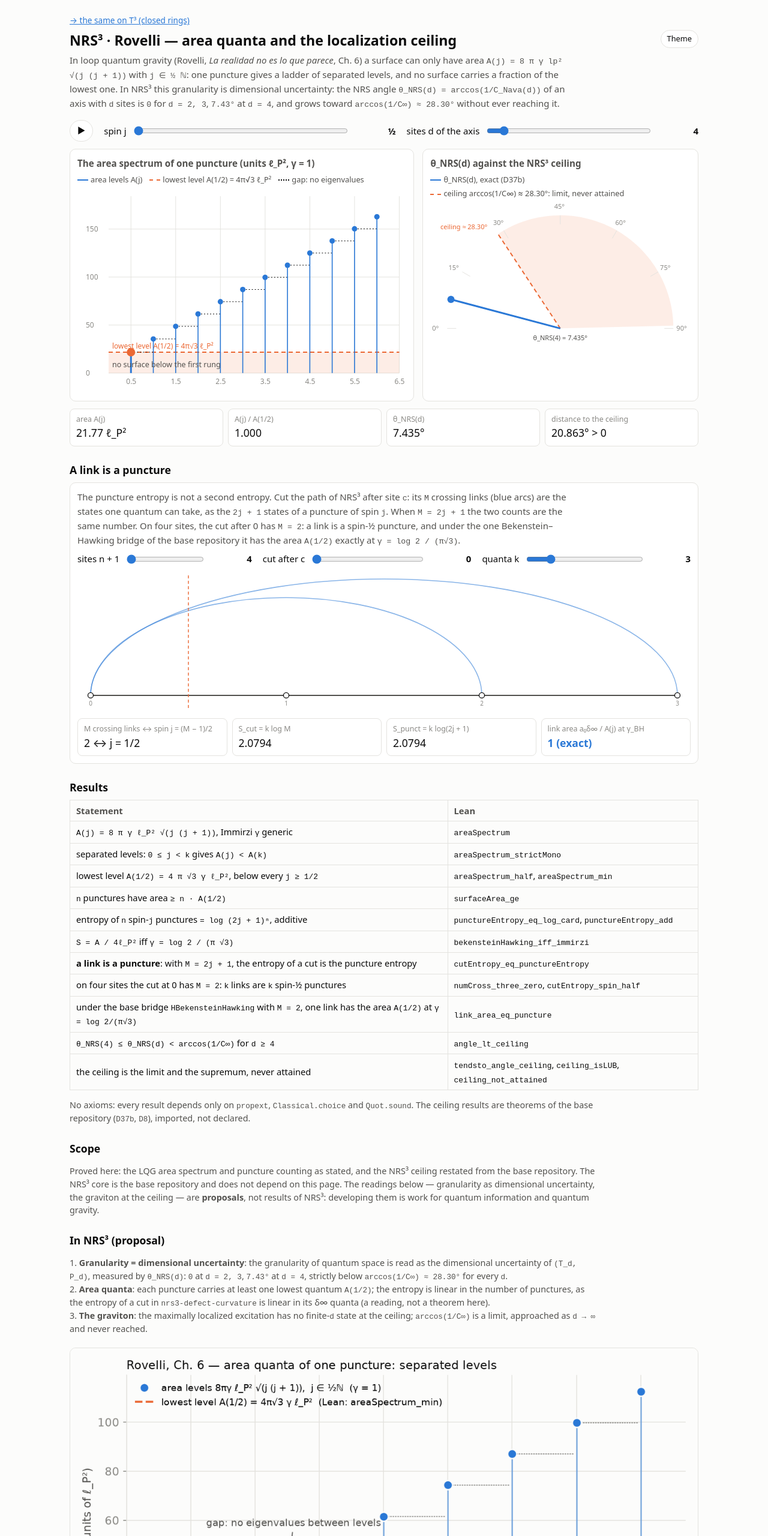
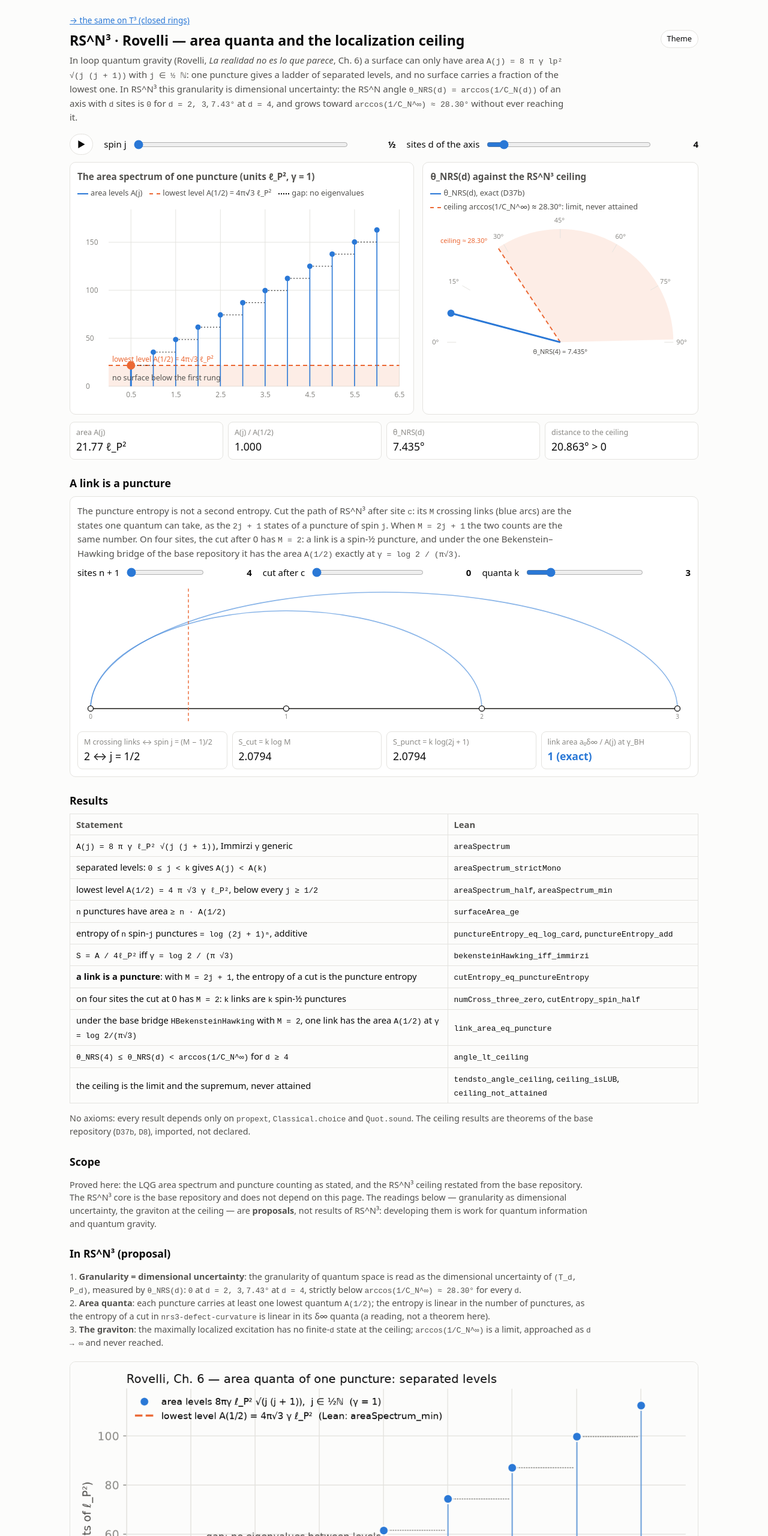
Before and after one commit to naype888-cloud/nrs3-rovelli-lqg, a plain HTML site: page docs/index.html in a window 1280 px wide. Shown: the top 2560 px of the page at 60% size. Drawn offline with Linux system fonts and the light colour scheme.

Commit message:
docs: RS^N naming in prose; constants C_N and C_N^∞
Prose, READMEs and pages only: identifiers, imports, namespaces, repository names, URLs and the license are unchanged.

Co-Authored-By: Claude Sonnet 5.5 <noreply@anthropic.com>
Claude-Session: https://claude.ai/code/session_013BSiozVScgjxrxLQSEaaov

```diff
--- a/docs/index.html
+++ b/docs/index.html
@@ -3,8 +3,8 @@
 <head>
 <meta charset="utf-8">
 <meta name="viewport" content="width=device-width, initial-scale=1">
-<title>NRS³ · Rovelli — area quanta and the localization ceiling</title>
-<meta name="description" content="The LQG area spectrum 8πγ lp²√(j(j+1)) is a ladder of isolated levels — no surface below one quantum. In NRS³ the localization angle θ(ψ) is capped by arccos(1/C∞) ≈ 28.30°; the ceiling is a limit no axis reaches. Horizon entropy by counting punctures fixes the Immirzi parameter.">
+<title>RS^N³ · Rovelli — area quanta and the localization ceiling</title>
+<meta name="description" content="The LQG area spectrum 8πγ lp²√(j(j+1)) is a ladder of isolated levels — no surface below one quantum. In RS^N³ the localization angle θ(ψ) is capped by arccos(1/C_N^∞) ≈ 28.30°; the ceiling is a limit no axis reaches. Horizon entropy by counting punctures fixes the Immirzi parameter.">
 <style>
   :root { --bg: #fcfcfb; --panel: #fff; --ink: #0b0b0b; --ink2: #52514e; --muted: #8a8985;
     --grid: #e4e3df; --blue: #2a78d6; --orange: #eb6834; --soft: rgba(235,104,52,.12); }
@@ -54,14 +54,14 @@
 <main>
   <p style="margin:0 0 6px;font-size:.85rem"><a href="t3.html">→ the same on T³ (closed rings)</a></p>
   <button class="theme" id="theme" type="button" aria-label="Toggle dark mode">Theme</button>
-  <h1>NRS³ · Rovelli — area quanta and the localization ceiling</h1>
+  <h1>RS^N³ · Rovelli — area quanta and the localization ceiling</h1>
   <p class="lead">In loop quantum gravity (Rovelli, <i>La realidad no es lo que parece</i>, Ch. 6)
     a surface can only have area <code>A(j) = 8 π γ lp² √(j (j + 1))</code> with
     <code>j ∈ ½ ℕ</code>: one puncture gives a ladder of separated levels, and no surface carries
-    a fraction of the lowest one. In NRS³ this granularity is dimensional uncertainty: the NRS
-    angle <code>θ_NRS(d) = arccos(1/C_Nava(d))</code> of an axis with <code>d</code> sites is
+    a fraction of the lowest one. In RS^N³ this granularity is dimensional uncertainty: the RS^N
+    angle <code>θ_NRS(d) = arccos(1/C_N(d))</code> of an axis with <code>d</code> sites is
     <code>0</code> for <code>d = 2, 3</code>, <code>7.43°</code> at <code>d = 4</code>, and grows toward
-    <code>arccos(1/C∞) ≈ 28.30°</code> without ever reaching it.</p>
+    <code>arccos(1/C_N^∞) ≈ 28.30°</code> without ever reaching it.</p>
 
   <div class="controls">
     <button type="button" id="play" aria-label="Play">▶</button>
@@ -76,10 +76,10 @@
         <span><span class="sw" style="border-color:var(--orange);border-top-style:dashed"></span>lowest level A(1/2) = 4π√3 ℓ_P²</span>
         <span><span class="sw" style="border-color:var(--ink);border-top-style:dotted"></span>gap: no eigenvalues</span></div>
       <canvas id="spec" aria-label="LQG area spectrum stem plot"></canvas></div>
-    <div class="card"><h2>θ_NRS(d) against the NRS³ ceiling</h2>
+    <div class="card"><h2>θ_NRS(d) against the RS^N³ ceiling</h2>
       <div class="legend">
         <span><span class="sw" style="border-color:var(--blue)"></span>θ_NRS(d), exact (D37b)</span>
-        <span><span class="sw" style="border-color:var(--orange);border-top-style:dashed"></span>ceiling arccos(1/C∞) ≈ 28.30°: limit, never attained</span></div>
+        <span><span class="sw" style="border-color:var(--orange);border-top-style:dashed"></span>ceiling arccos(1/C_N^∞) ≈ 28.30°: limit, never attained</span></div>
       <canvas id="gauge" aria-label="Localization angle gauge"></canvas></div>
   </div>
 
@@ -92,7 +92,7 @@
 
   <h2>A link is a puncture</h2>
   <div class="card">
-    <p class="lead" style="margin:0 0 8px">The puncture entropy is not a second entropy. Cut the path of NRS³ after site
+    <p class="lead" style="margin:0 0 8px">The puncture entropy is not a second entropy. Cut the path of RS^N³ after site
       <code>c</code>: its <code>M</code> crossing links (blue arcs) are the states one quantum can take, as the
       <code>2j + 1</code> states of a puncture of spin <code>j</code>. When <code>M = 2j + 1</code> the two counts are
       the same number. On four sites, the cut after 0 has <code>M = 2</code>: a link is a spin-½ puncture, and under
@@ -124,7 +124,7 @@
     <tr><td><b>a link is a puncture</b>: with <code>M = 2j + 1</code>, the entropy of a cut is the puncture entropy</td><td><code>cutEntropy_eq_punctureEntropy</code></td></tr>
     <tr><td>on four sites the cut at 0 has <code>M = 2</code>: <code>k</code> links are <code>k</code> spin-½ punctures</td><td><code>numCross_three_zero</code>, <code>cutEntropy_spin_half</code></td></tr>
     <tr><td>under the base bridge <code>HBekensteinHawking</code> with <code>M = 2</code>, one link has the area <code>A(1/2)</code> at <code>γ = log 2/(π√3)</code></td><td><code>link_area_eq_puncture</code></td></tr>
-    <tr><td><code>θ_NRS(4) ≤ θ_NRS(d) &lt; arccos(1/C∞)</code> for <code>d ≥ 4</code></td><td><code>angle_lt_ceiling</code></td></tr>
+    <tr><td><code>θ_NRS(4) ≤ θ_NRS(d) &lt; arccos(1/C_N^∞)</code> for <code>d ≥ 4</code></td><td><code>angle_lt_ceiling</code></td></tr>
     <tr><td>the ceiling is the limit and the supremum, never attained</td><td><code>tendsto_angle_ceiling</code>, <code>ceiling_isLUB</code>, <code>ceiling_not_attained</code></td></tr>
   </table>
   <p class="note">No axioms: every result depends only on <code>propext</code>,
@@ -132,26 +132,26 @@
     base repository (<code>D37b</code>, <code>D8</code>), imported, not declared.</p>
 
   <h2>Scope</h2>
-  <p class="note">Proved here: the LQG area spectrum and puncture counting as stated, and the NRS³
-    ceiling restated from the base repository. The NRS³ core is the base repository and does not
+  <p class="note">Proved here: the LQG area spectrum and puncture counting as stated, and the RS^N³
+    ceiling restated from the base repository. The RS^N³ core is the base repository and does not
     depend on this page. The readings below — granularity as dimensional uncertainty, the graviton
-    at the ceiling — are <b>proposals</b>, not results of NRS³: developing them is work for quantum
+    at the ceiling — are <b>proposals</b>, not results of RS^N³: developing them is work for quantum
     information and quantum gravity.</p>
 
-  <h2>In NRS³ (proposal)</h2>
+  <h2>In RS^N³ (proposal)</h2>
   <p class="note">1. <b>Granularity = dimensional uncertainty</b>: the granularity of quantum
     space is read as the dimensional uncertainty of <code>(T_d, P_d)</code>, measured by
     <code>θ_NRS(d)</code>: <code>0</code> at <code>d = 2, 3</code>, <code>7.43°</code> at
-    <code>d = 4</code>, strictly below <code>arccos(1/C∞) ≈ 28.30°</code> for every <code>d</code>.<br>
+    <code>d = 4</code>, strictly below <code>arccos(1/C_N^∞) ≈ 28.30°</code> for every <code>d</code>.<br>
     2. <b>Area quanta</b>: each puncture carries at least one lowest quantum <code>A(1/2)</code>; the
     entropy is linear in the number of punctures, as the entropy of a cut in
     <code>nrs3-defect-curvature</code> is linear in its δ∞ quanta (a reading, not a theorem here).<br>
     3. <b>The graviton</b>: the maximally localized excitation has no finite-<code>d</code> state at the
-    ceiling; <code>arccos(1/C∞)</code> is a limit, approached as <code>d → ∞</code> and never reached.</p>
+    ceiling; <code>arccos(1/C_N^∞)</code> is a limit, approached as <code>d → ∞</code> and never reached.</p>
 
   <img class="fig" src="figures/rovelli_area_spectrum.png" alt="LQG area spectrum: isolated levels">
   <img class="fig" src="figures/rovelli_theta_punctures.png"
-       alt="NRS³ theta ceiling and puncture-counting entropy">
+       alt="RS^N³ theta ceiling and puncture-counting entropy">
 
   <p class="note">Source text: Carlo Rovelli, <i>La realidad no es lo que parece</i> (2017), Ch. 5
     (quantum space-time), Ch. 6 (area and volume quanta, spin networks) and Ch. 10 (black-hole
@@ -166,7 +166,7 @@
   const css = (n) => getComputedStyle(document.documentElement).getPropertyValue(n).trim();
   const deg = (x) => x * 180 / Math.PI;
   const CEIL = deg(Math.acos(1 / Math.sqrt(Math.PI ** 2 / 3 - 2))); // arccos(1 / C_infty)
-  // theta_NRS(d) = arccos(1 / C_Nava(d)), C_Nava(d)^2 in closed form (D8_Szego)
+  // theta_NRS(d) = arccos(1 / C_N(d)), C_N(d)^2 in closed form (D8_Szego)
   const thetaNRS = (d) => { const n = d + 1, t = Math.PI / n;
     const c2 = 2 * (d - 1) / (n * Math.cos(t) ** 2) * (((n * n + 2) / 6) * Math.sin(t) ** 2 - 1);
     return deg(Math.acos(Math.min(1, 1 / Math.sqrt(c2)))); };
```
Also changed, not shown: docs/t3.html (+7 -7 lines), 2 other files.
